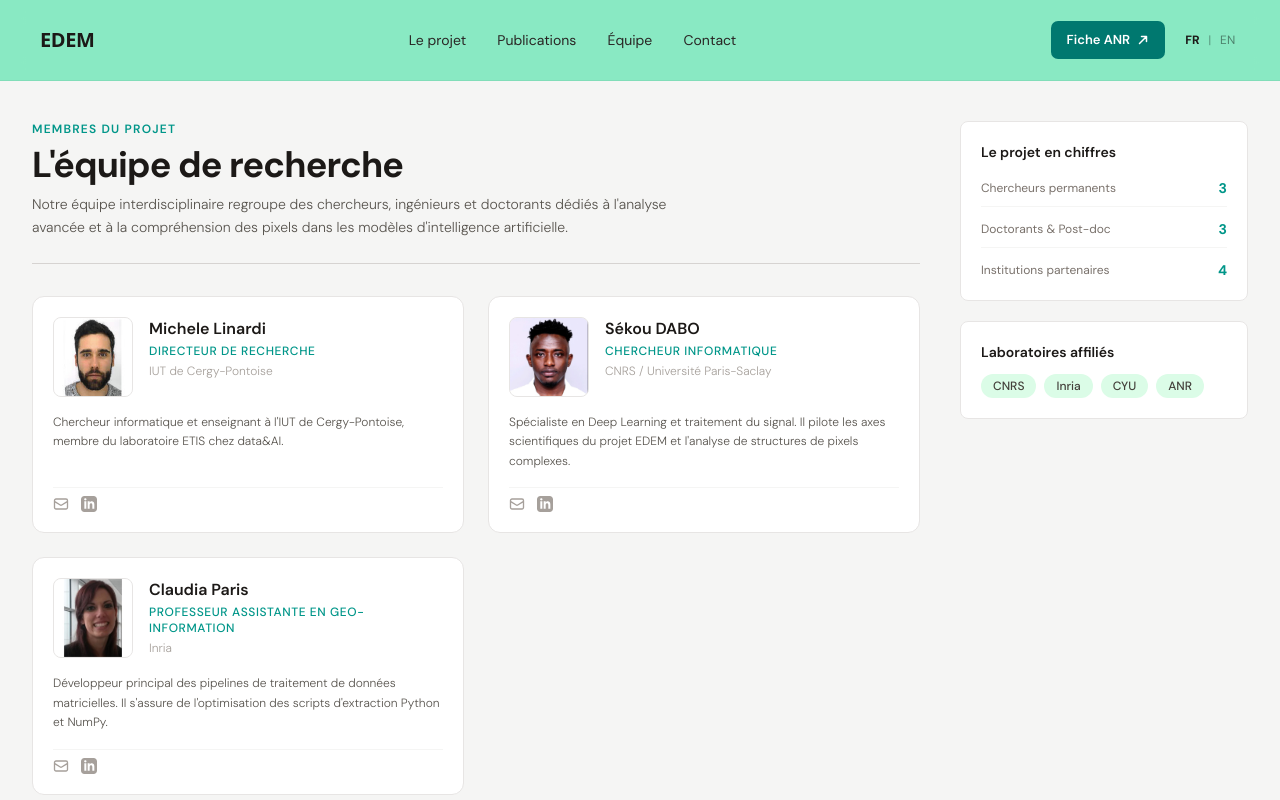
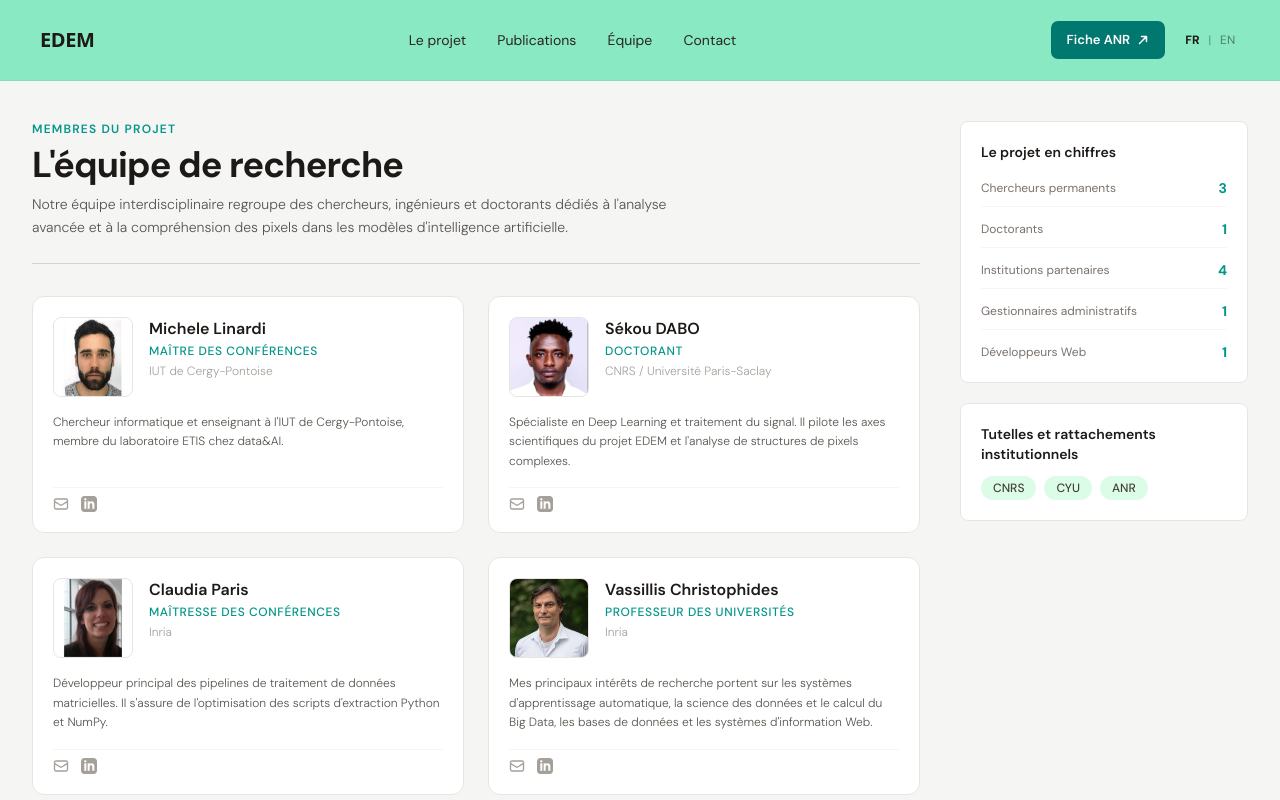
Before and after one commit to EDEM-project/website, a plain HTML site: page equipe.html in a window 1280 px wide. Shown: the top 800 px of the page. Drawn offline with nearby package versions, Linux system fonts and the light colour scheme.

Commit message:
corrections d'informations sur l'equipe

```diff
--- a/equipe.html
+++ b/equipe.html
@@ -122,7 +122,7 @@
               <!-- Identité -->
               <div class="flex flex-col justify-center min-w-0">
                 <h2 class="text-base font-semibold text-stone-900 truncate">Michele Linardi</h2>
-                <span class="text-xs font-medium text-teal-600 uppercase tracking-wider mt-0.5">Directeur de recherche</span>
+                <span class="text-xs font-medium text-teal-600 uppercase tracking-wider mt-0.5">Maître des conférences</span>
                 <span class="text-xs text-stone-400 font-light mt-1">IUT de Cergy-Pontoise</span>
               </div>
             </div>
@@ -147,7 +147,7 @@
               <img src="img/portrait-sekou.jpg" alt="Portrait de Sékou DABO" class="w-20 h-20 rounded-lg object-cover bg-stone-100 shrink-0 border border-stone-200">
               <div class="flex flex-col justify-center min-w-0">
                 <h2 class="text-base font-semibold text-stone-900 truncate">Sékou DABO</h2>
-                <span class="text-xs font-medium text-teal-600 uppercase tracking-wider mt-0.5">Chercheur informatique</span>
+                <span class="text-xs font-medium text-teal-600 uppercase tracking-wider mt-0.5">Doctorant</span>
                 <span class="text-xs text-stone-400 font-light mt-1">CNRS / Université Paris-Saclay</span>
               </div>
             </div>
@@ -170,7 +170,7 @@
               <img src="img/claudia.jpg" alt="Portrait de Claudia Paris" class="w-20 h-20 rounded-lg object-cover bg-stone-100 shrink-0 border border-stone-200">
               <div class="flex flex-col justify-center min-w-0">
                 <h2 class="text-base font-semibold text-stone-900 truncate">Claudia Paris</h2>
-                <span class="text-xs font-medium text-teal-600 uppercase tracking-wider mt-0.5">Professeur assistante en Geo-information </span>
+                <span class="text-xs font-medium text-teal-600 uppercase tracking-wider mt-0.5">Maîtresse des conférences</span>
                 <span class="text-xs text-stone-400 font-light mt-1">Inria</span>
               </div>
             </div>
@@ -188,6 +188,26 @@
           </article>
 
           <!-- Chercheur 4 -->
+           <article class="researcher-card bg-white rounded-xl border border-stone-200 p-5 flex flex-col gap-4">
+            <div class="flex items-start gap-4">
+              <img src="img/VASSILIS_CHRISTOPHIDES02.jpg" alt="Portrait de Vassillis Christophides" class="w-20 h-20 rounded-lg object-cover bg-stone-100 shrink-0 border border-stone-200">
+              <div class="flex flex-col justify-center min-w-0">
+                <h2 class="text-base font-semibold text-stone-900 truncate">Vassillis Christophides</h2>
+                <span class="text-xs font-medium text-teal-600 uppercase tracking-wider mt-0.5">Professeur des Universités</span>
+                <span class="text-xs text-stone-400 font-light mt-1">Inria</span>
+              </div>
+            </div>
+            <p class="text-xs text-stone-600 font-light leading-relaxed">
+                Mes principaux intérêts de recherche portent sur les systèmes d'apprentissage automatique, la science des données et le calcul du Big Data, les bases de données et les systèmes d'information Web.            </p>
+            <div class="flex items-center gap-3 mt-auto pt-2 border-t border-stone-100">
+              <a href="mailto:t.morel@exemple.fr" aria-label="Contacter Thomas MOREL par email" class="text-stone-400 hover:text-teal-600 transition-colors">
+                <svg class="w-4 h-4" fill="none" stroke="currentColor" stroke-width="2" viewBox="0 0 24 24"><path stroke-linecap="round" stroke-linejoin="round" d="M21.75 6.75v10.5a2.25 2.25 0 0 1-2.25 2.25h-15a2.25 2.25 0 0 1-2.25-2.25V6.75m19.5 0A2.25 2.25 0 0 0 19.5 4.5h-15a2.25 2.25 0 0 0-2.25 2.25m19.5 0v.243a2.25 2.25 0 0 1-1.07 1.916l-7.5 4.615a2.25 2.25 0 0 1-2.36 0L3.32 8.91a2.25 2.25 0 0 1-1.07-1.916V6.75"/></svg>
+              </a>
+              <a target="_blank" href="https://www.linkedin.com/in/claudia-paris-342b22bb/" aria-label="Profil LinkedIn de Claudia Paris" class="text-stone-400 hover:text-teal-600 transition-colors">
+                <svg class="w-4 h-4" fill="currentColor" viewBox="0 0 24 24"><path d="M19 0h-14c-2.761 0-5 2.239-5 5v14c0 2.761 2.239 5 5 5h14c2.762 0 5-2.239 5-5v-14c0-2.761-2.238-5-5-5zm-11 19h-3v-11h3v11zm-1.5-12.268c-.966 0-1.75-.79-1.75-1.764s.784-1.764 1.75-1.764 1.75.79 1.75 1.764-.783 1.764-1.75 1.764zm13.5 12.268h-3v-5.604c0-3.368-4-3.113-4 0v5.604h-3v-11h3v1.765c1.396-2.586 7-2.777 7 2.476v6.759z"/></svg>
+              </a>
+            </div>
+          </article>
 
         </div>
       </section>
@@ -205,22 +225,29 @@
               <span class="text-sm font-bold text-teal-600">3</span>
             </div>
             <div class="flex items-center justify-between border-b border-stone-100 pb-2">
-              <span class="text-xs text-stone-500">Doctorants & Post-doc</span>
-              <span class="text-sm font-bold text-teal-600">3</span>
+              <span class="text-xs text-stone-500">Doctorants</span>
+              <span class="text-sm font-bold text-teal-600">1</span>
+            </div>
+            <div class="flex items-center justify-between border-b border-stone-100 pb-2">
+              <span class="text-xs text-stone-500">Institutions partenaires</span>
+              <span class="text-sm font-bold text-teal-600">4</span>
+            </div>
+            <div class="flex items-center justify-between border-b border-stone-100 pb-2">
+              <span class="text-xs text-stone-500">Gestionnaires administratifs</span>
+              <span class="text-sm font-bold text-teal-600">1</span>
             </div>
             <div class="flex items-center justify-between">
-              <span class="text-xs text-stone-500">Institutions partenaires</span>
-              <span class="text-sm font-bold text-teal-600">4</span>
+              <span class="text-xs text-stone-500">Développeurs Web</span>
+              <span class="text-sm font-bold text-teal-600">1</span>
             </div>
           </div>
         </div>
 
         <!-- Widget : Institutions partenaires -->
         <div class="bg-white rounded-lg border border-stone-200 p-5 flex flex-col gap-3">
-          <h2 class="text-sm font-semibold text-stone-900">Laboratoires affiliés</h2>
+          <h2 class="text-sm font-semibold text-stone-900">Tutelles et rattachements institutionnels</h2>
           <div class="flex flex-wrap gap-2">
             <span class="px-3 py-1 bg-green-100 rounded-full text-xs text-stone-700 font-medium">CNRS</span>
-            <span class="px-3 py-1 bg-green-100 rounded-full text-xs text-stone-700 font-medium">Inria</span>
             <span class="px-3 py-1 bg-green-100 rounded-full text-xs text-stone-700 font-medium">CYU</span>
             <span class="px-3 py-1 bg-green-100 rounded-full text-xs text-stone-700 font-medium">ANR</span>
           </div>
```
Also changed, not shown: img/VASSILIS_CHRISTOPHIDES02.jpg (added).
